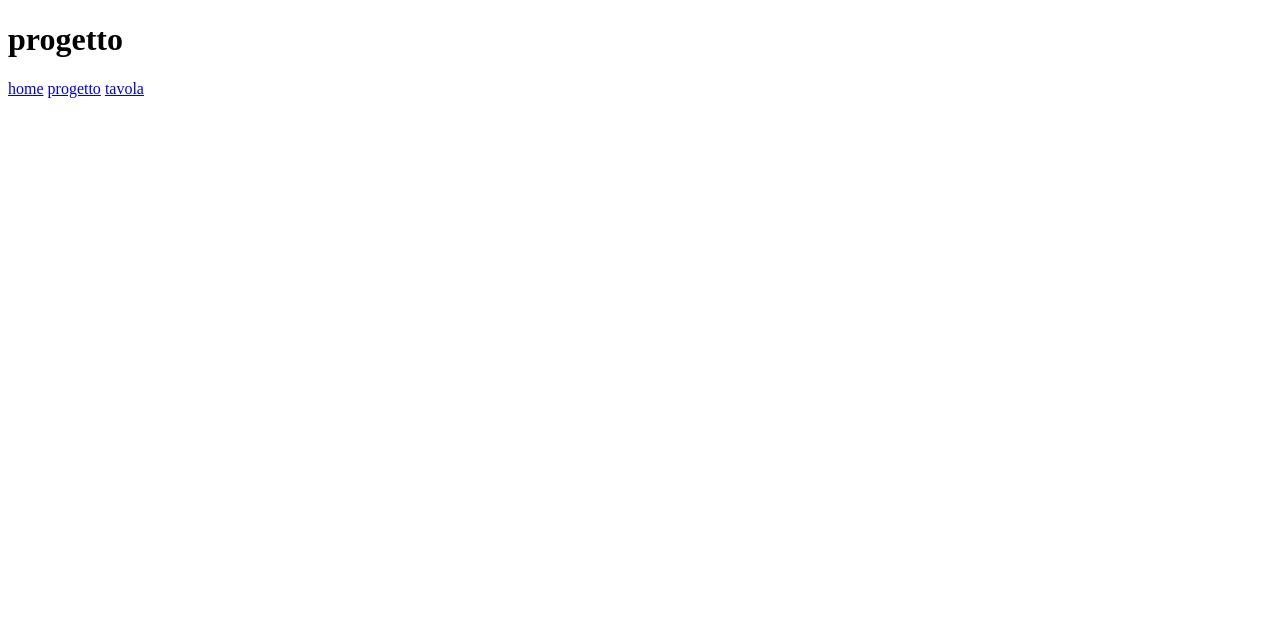
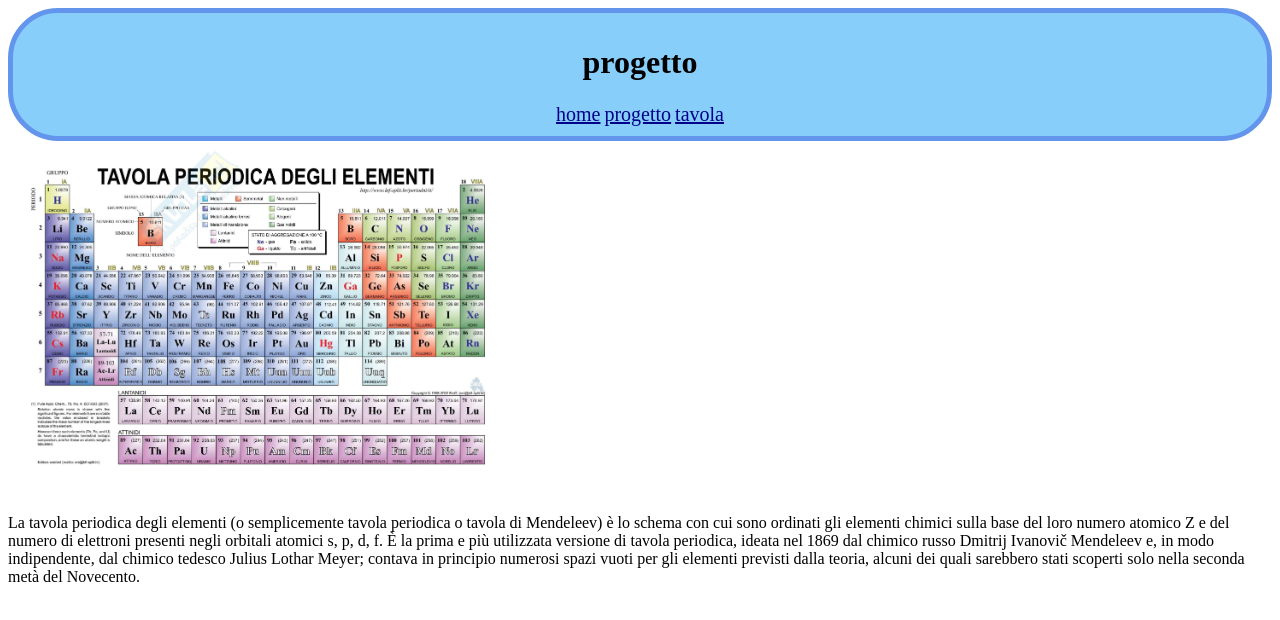
Before and after one commit to lorenzopedemonte/serenity_project, a plain HTML site: page progetto.html in a window 1280 px wide. Drawn offline with Linux system fonts and the light colour scheme.

Commit message:
lezione 3

```diff
--- a/progetto.html
+++ b/progetto.html
@@ -5,20 +5,24 @@
     <meta http-equiv="X-UA-Compatible" content="IE=edge">
     <meta name="viewport" content="width=device-width, initial-scale=1.0">
     <title>Document</title>
+    <link rel="stylesheet" href="stile.css">
 </head>
 <body>
 
-    <header>
+    <header class="intestazione">
         <h1>progetto</h1>
         <nav>
-            <a href="index.html">home</a>
-            <a href="progetto.html">progetto</a>
-            <a href="tavola.html">tavola</a>
+            <a class="nav-link" href="index.html">home</a>
+            <a class="nav-link" href="progetto.html">progetto</a>
+            <a class="nav-link" href="tavola.html">tavola</a>
 
         </nav>
     </header>
     <main>
+<img width="500" src="tavola periodica.jpg" alt="">
+<p>La tavola periodica degli elementi (o semplicemente tavola periodica o tavola di Mendeleev) è lo schema con cui sono ordinati gli elementi chimici sulla base del loro numero atomico Z e del numero di elettroni presenti negli orbitali atomici s, p, d, f.
 
+    È la prima e più utilizzata versione di tavola periodica, ideata nel 1869 dal chimico russo Dmitrij Ivanovič Mendeleev e, in modo indipendente, dal chimico tedesco Julius Lothar Meyer; contava in principio numerosi spazi vuoti per gli elementi previsti dalla teoria, alcuni dei quali sarebbero stati scoperti solo nella seconda metà del Novecento.</p>
     </main>
     <footer>
 
--- /dev/null
+++ b/stile.css
@@ -0,0 +1,14 @@
+.intestazione{
+    background-color: lightskyblue;
+    text-align: center;
+    border-style: solid;
+    border-color: cornflowerblue;
+    border-width: 5px;
+    padding: 10px;
+
+    border-radius: 50px;
+}
+.nav-link{
+    font-size: 20px;
+    color: darkblue;
+}
```
Also changed, not shown: index.html (+2 -2 lines), tavola.html (+2 -2 lines), tavola periodica.jpg (added).
